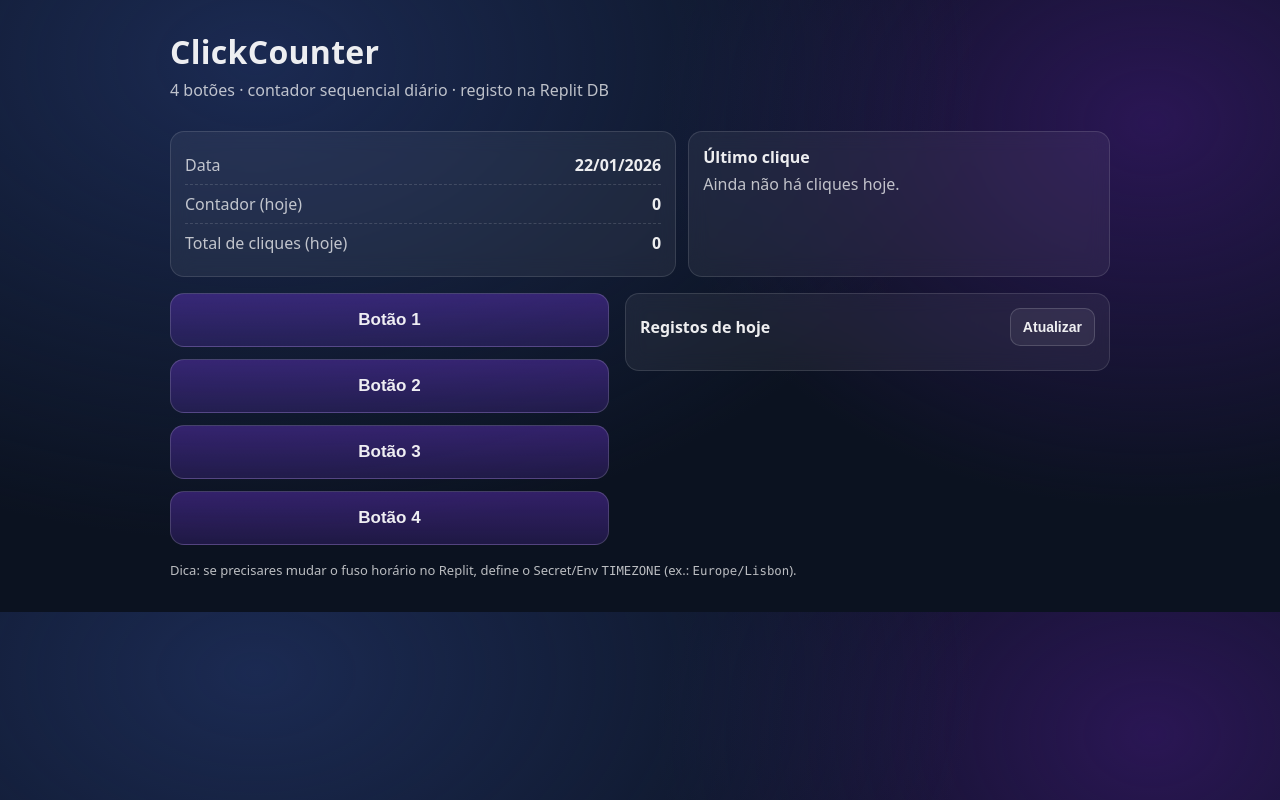
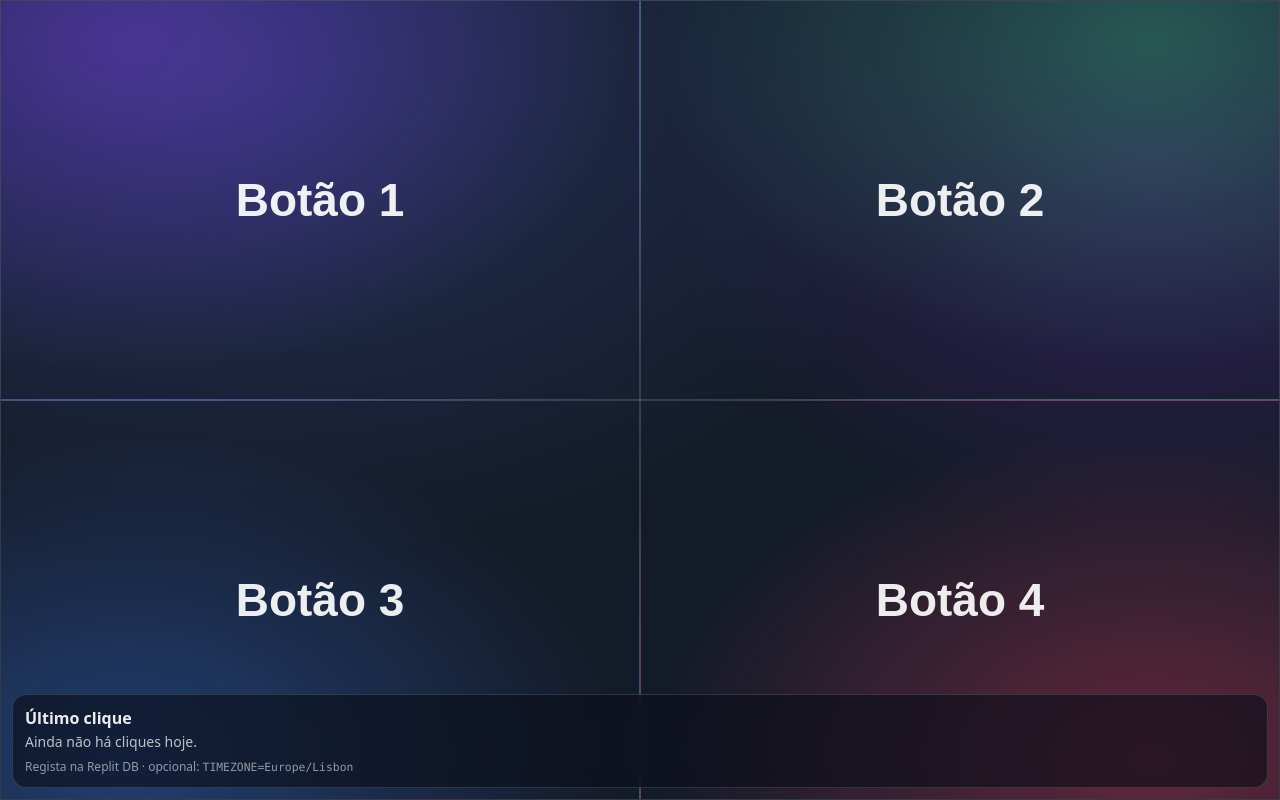
Before and after one commit to AngreeCloud/ClickCounter, a Flask app: page / in a window 1280 px wide. Run offline with Flask 3, Linux system fonts and the light colour scheme; data that the repository does not hold is empty.

Commit message:
Nova UI com Botões a preencher o full screen

```diff
--- a/static/app.js
+++ b/static/app.js
@@ -16,11 +16,6 @@ function formatClick(click) {
   return `#${click.seq} · ${click.button} · ${click.date} · ${click.time}`;
 }
 
-function setText(id, text) {
-  const el = document.getElementById(id);
-  if (el) el.textContent = text;
-}
-
 function renderLastClick(lastClick) {
   const el = document.getElementById("lastClickText");
   if (!el) return;
@@ -33,27 +28,9 @@ function renderLastClick(lastClick) {
   el.textContent = formatClick(lastClick);
 }
 
-function renderClickList(clicks) {
-  const list = document.getElementById("clickList");
-  if (!list) return;
-
-  list.innerHTML = "";
-  for (const click of clicks) {
-    const li = document.createElement("li");
-    li.textContent = formatClick(click);
-    list.appendChild(li);
-  }
-}
-
-async function refreshAll() {
+async function loadLastClick() {
   const status = await fetchJson("/api/status");
-  setText("statusDate", status.date || "—");
-  setText("statusCounter", String(status.counter ?? "—"));
-  setText("statusTotalToday", String(status.clicksToday ?? "—"));
   renderLastClick(status.lastClick);
-
-  const clicks = await fetchJson("/api/clicks/today");
-  renderClickList(clicks.clicks || []);
 }
 
 function setButtonsDisabled(disabled) {
@@ -70,10 +47,7 @@ async function handleClick(buttonName) {
       body: JSON.stringify({ button: buttonName }),
     });
 
-    // Atualiza status e lista
-    await refreshAll();
-
-    // Pequeno destaque no último clique
+    // Mostra imediatamente o resultado devolvido pelo backend
     renderLastClick(record);
   } finally {
     setButtonsDisabled(false);
@@ -93,23 +67,12 @@ function wireUi() {
       }
     });
   });
-
-  const refreshBtn = document.getElementById("refreshBtn");
-  if (refreshBtn) {
-    refreshBtn.addEventListener("click", async () => {
-      try {
-        await refreshAll();
-      } catch (err) {
-        alert(err.message || "Erro ao atualizar.");
-      }
-    });
-  }
 }
 
 (async function init() {
   wireUi();
   try {
-    await refreshAll();
+    await loadLastClick();
   } catch (err) {
     console.error(err);
   }
--- a/static/styles.css
+++ b/static/styles.css
@@ -1,11 +1,8 @@
 :root {
   --bg: #0b1220;
-  --card: rgba(255, 255, 255, 0.06);
-  --border: rgba(255, 255, 255, 0.12);
   --text: rgba(255, 255, 255, 0.92);
   --muted: rgba(255, 255, 255, 0.72);
-  --accent: #7c3aed;
-  --accent2: #22c55e;
+  --border: rgba(255, 255, 255, 0.14);
 }
 
 * {
@@ -20,108 +17,32 @@ body {
     radial-gradient(900px 700px at 90% 20%, #2a1654 0%, transparent 55%),
     var(--bg);
   color: var(--text);
+  height: 100vh;
 }
 
-.container {
-  max-width: 980px;
-  margin: 0 auto;
-  padding: 20px;
-}
-
-.header {
-  padding: 10px 0 16px;
-}
-
-.header h1 {
-  margin: 0;
-  letter-spacing: 0.3px;
-}
-
-.subtitle {
-  margin: 6px 0 0;
-  color: var(--muted);
-}
-
-.status {
+.grid {
+  position: fixed;
+  inset: 0;
   display: grid;
-  grid-template-columns: 1fr;
-  gap: 12px;
-  margin-top: 14px;
-}
-
-.statusCard,
-.lastClickCard {
-  border: 1px solid var(--border);
-  background: var(--card);
-  border-radius: 14px;
-  padding: 14px;
-  backdrop-filter: blur(10px);
-}
-
-.statusRow {
-  display: flex;
-  justify-content: space-between;
-  gap: 12px;
-  padding: 8px 0;
-  border-bottom: 1px dashed rgba(255, 255, 255, 0.14);
-}
-
-.statusRow:last-child {
-  border-bottom: none;
-}
-
-.label {
-  color: var(--muted);
-}
-
-.value {
-  font-weight: 700;
-}
-
-.lastClickTitle {
-  font-weight: 700;
-  margin-bottom: 6px;
-}
-
-.lastClickText {
-  color: var(--muted);
-  line-height: 1.35;
-}
-
-.main {
-  display: grid;
-  grid-template-columns: 1fr;
-  gap: 16px;
-  margin-top: 16px;
-}
-
-.buttons {
-  display: grid;
-  grid-template-columns: repeat(2, minmax(0, 1fr));
-  gap: 12px;
+  grid-template-columns: 1fr 1fr;
+  grid-template-rows: 1fr 1fr;
 }
 
 .btn {
   appearance: none;
-  border: 1px solid rgba(255, 255, 255, 0.16);
-  border-radius: 14px;
-  padding: 14px 12px;
-  font-size: 16px;
-  font-weight: 700;
+  border: 1px solid var(--border);
+  border-radius: 0;
+  padding: 0;
+  font-size: clamp(22px, 4vw, 46px);
+  font-weight: 800;
   color: var(--text);
-  background: linear-gradient(
-    180deg,
-    rgba(124, 58, 237, 0.35),
-    rgba(124, 58, 237, 0.18)
-  );
+  background: rgba(255, 255, 255, 0.04);
   cursor: pointer;
-  transition: transform 120ms ease, border-color 120ms ease,
-    background 120ms ease;
+  transition: filter 120ms ease, transform 120ms ease;
 }
 
 .btn:hover {
-  transform: translateY(-1px);
-  border-color: rgba(124, 58, 237, 0.6);
+  filter: brightness(1.06);
 }
 
 .btn:disabled {
@@ -129,52 +50,53 @@ body {
   opacity: 0.65;
 }
 
-.btnSecondary {
-  appearance: none;
-  border: 1px solid rgba(255, 255, 255, 0.16);
-  border-radius: 10px;
-  padding: 10px 12px;
-  font-size: 14px;
-  font-weight: 700;
-  color: var(--text);
-  background: rgba(255, 255, 255, 0.06);
-  cursor: pointer;
+.btn1 {
+  background: radial-gradient(900px 600px at 20% 10%, rgba(124, 58, 237, 0.40) 0%, transparent 55%),
+    rgba(255, 255, 255, 0.04);
 }
 
-.log {
+.btn2 {
+  background: radial-gradient(900px 600px at 80% 10%, rgba(34, 197, 94, 0.35) 0%, transparent 55%),
+    rgba(255, 255, 255, 0.04);
+}
+
+.btn3 {
+  background: radial-gradient(900px 600px at 20% 90%, rgba(59, 130, 246, 0.35) 0%, transparent 55%),
+    rgba(255, 255, 255, 0.04);
+}
+
+.btn4 {
+  background: radial-gradient(900px 600px at 80% 90%, rgba(244, 63, 94, 0.35) 0%, transparent 55%),
+    rgba(255, 255, 255, 0.04);
+}
+
+.overlay {
+  position: fixed;
+  left: 12px;
+  right: 12px;
+  bottom: 12px;
   border: 1px solid var(--border);
-  background: var(--card);
+  background: rgba(10, 14, 25, 0.62);
   border-radius: 14px;
-  padding: 14px;
+  padding: 12px 12px;
   backdrop-filter: blur(10px);
 }
 
-.logHeader {
-  display: flex;
-  align-items: center;
-  justify-content: space-between;
-  gap: 12px;
-  margin-bottom: 10px;
+.overlayTitle {
+  font-weight: 800;
+  margin-bottom: 4px;
 }
 
-.logHeader h2 {
-  margin: 0;
-  font-size: 16px;
+.overlayText {
+  color: var(--muted);
+  line-height: 1.35;
+  font-size: 14px;
 }
 
-.clickList {
-  margin: 0;
-  padding-left: 20px;
-}
-
-.clickList li {
-  padding: 8px 6px;
-  border-bottom: 1px dashed rgba(255, 255, 255, 0.14);
-  color: var(--muted);
-}
-
-.clickList li:last-child {
-  border-bottom: none;
+.overlayHint {
+  margin-top: 6px;
+  color: rgba(255, 255, 255, 0.55);
+  font-size: 12px;
 }
 
 .mono {
@@ -183,28 +105,10 @@ body {
   font-size: 0.95em;
 }
 
-.footer {
-  margin-top: 16px;
-  color: var(--muted);
-  font-size: 13px;
-}
-
-@media (min-width: 820px) {
-  .status {
-    grid-template-columns: 1.2fr 1fr;
-  }
-
-  .main {
-    grid-template-columns: 0.95fr 1.05fr;
-    align-items: start;
-  }
-
-  .buttons {
-    grid-template-columns: 1fr;
-  }
-
-  .btn {
-    padding: 16px 14px;
-    font-size: 17px;
+@media (max-width: 520px) {
+  .overlay {
+    left: 10px;
+    right: 10px;
+    bottom: 10px;
   }
 }
--- a/templates/index.html
+++ b/templates/index.html
@@ -7,59 +7,19 @@
     <link rel="stylesheet" href="/static/styles.css" />
   </head>
   <body>
-    <div class="container">
-      <header class="header">
-        <h1>ClickCounter</h1>
-        <p class="subtitle">
-          4 botões · contador sequencial diário · registo na Replit DB
-        </p>
-      </header>
+    <div class="grid" aria-label="Botões">
+      <button class="btn btn1" data-button="Botão 1">Botão 1</button>
+      <button class="btn btn2" data-button="Botão 2">Botão 2</button>
+      <button class="btn btn3" data-button="Botão 3">Botão 3</button>
+      <button class="btn btn4" data-button="Botão 4">Botão 4</button>
+    </div>
 
-      <section class="status" aria-live="polite">
-        <div class="statusCard">
-          <div class="statusRow">
-            <span class="label">Data</span>
-            <span id="statusDate" class="value">—</span>
-          </div>
-          <div class="statusRow">
-            <span class="label">Contador (hoje)</span>
-            <span id="statusCounter" class="value">—</span>
-          </div>
-          <div class="statusRow">
-            <span class="label">Total de cliques (hoje)</span>
-            <span id="statusTotalToday" class="value">—</span>
-          </div>
-        </div>
-
-        <div class="lastClickCard">
-          <div class="lastClickTitle">Último clique</div>
-          <div id="lastClickText" class="lastClickText">—</div>
-        </div>
-      </section>
-
-      <main class="main">
-        <section class="buttons" aria-label="Botões">
-          <button class="btn" data-button="Botão 1">Botão 1</button>
-          <button class="btn" data-button="Botão 2">Botão 2</button>
-          <button class="btn" data-button="Botão 3">Botão 3</button>
-          <button class="btn" data-button="Botão 4">Botão 4</button>
-        </section>
-
-        <section class="log" aria-label="Registos de hoje">
-          <div class="logHeader">
-            <h2>Registos de hoje</h2>
-            <button id="refreshBtn" class="btnSecondary" type="button">Atualizar</button>
-          </div>
-          <ol id="clickList" class="clickList"></ol>
-        </section>
-      </main>
-
-      <footer class="footer">
-        <p>
-          Dica: se precisares mudar o fuso horário no Replit, define o Secret/Env
-          <span class="mono">TIMEZONE</span> (ex.: <span class="mono">Europe/Lisbon</span>).
-        </p>
-      </footer>
+    <div class="overlay" aria-live="polite">
+      <div class="overlayTitle">Último clique</div>
+      <div id="lastClickText" class="overlayText">—</div>
+      <div class="overlayHint">
+        Regista na Replit DB · opcional: <span class="mono">TIMEZONE=Europe/Lisbon</span>
+      </div>
     </div>
 
     <script src="/static/app.js"></script>
```
